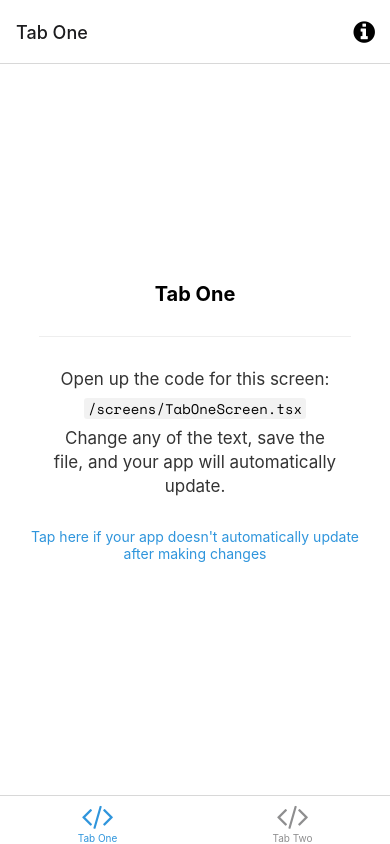
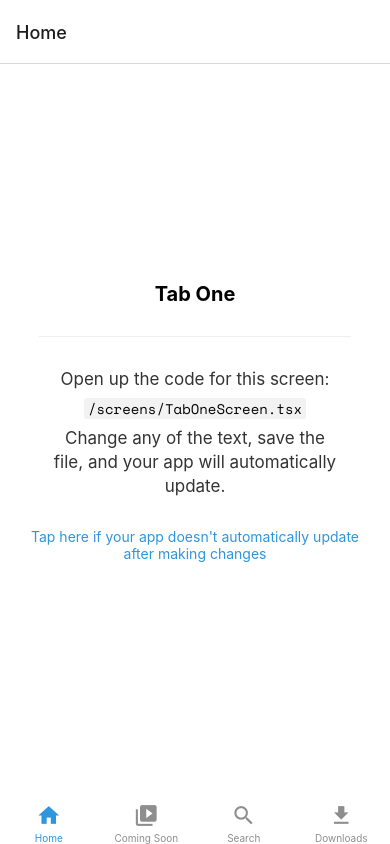
Before and after one commit to sadmann7/netflix-native, a React Native app: screen /Root in a window 390 px wide. Built offline with nearby package versions, Linux system fonts and the light colour scheme; what expo-linking would draw is missing.

Commit message:
:tada: project setup

```diff
--- a/app.json
+++ b/app.json
@@ -6,7 +6,7 @@
     "orientation": "portrait",
     "icon": "./assets/images/icon.png",
     "scheme": "myapp",
-    "userInterfaceStyle": "automatic",
+    "userInterfaceStyle": "dark",
     "splash": {
       "image": "./assets/images/splash.png",
       "resizeMode": "contain",
@@ -15,9 +15,7 @@
     "updates": {
       "fallbackToCacheTimeout": 0
     },
-    "assetBundlePatterns": [
-      "**/*"
-    ],
+    "assetBundlePatterns": ["**/*"],
     "ios": {
       "supportsTablet": true
     },
--- /dev/null
+++ b/navigation/BottomTabNav.tsx
@@ -0,0 +1,72 @@
+import { Pressable, StyleSheet, Text, View } from 'react-native';
+import React from 'react';
+import { createBottomTabNavigator } from '@react-navigation/bottom-tabs';
+import useColorScheme from '../hooks/useColorScheme';
+import Colors from '../constants/Colors';
+import TabOneScreen from '../screens/TabOneScreen';
+import { RootTabParamList } from '../types';
+import { MaterialIcons } from '@expo/vector-icons';
+import TabTwoScreen from '../screens/TabTwoScreen';
+
+const BottomTab = createBottomTabNavigator<RootTabParamList>();
+
+const BottomTabNav = () => {
+  const colorScheme = useColorScheme();
+
+  return (
+    <BottomTab.Navigator
+      initialRouteName="Home"
+      screenOptions={({ route }) => ({
+        tabBarActiveTintColor: Colors[colorScheme].tint,
+        tabBarStyle: {
+          elevation: 0,
+          borderTopWidth: 0,
+        },
+        tabBarIcon: ({ color, size }) => {
+          let iconName: any;
+          switch (route.name) {
+            case 'Home':
+              iconName = 'home';
+              break;
+            case 'Coming_Soon':
+              iconName = 'video-library';
+              break;
+            case 'Search':
+              iconName = 'search';
+              break;
+            case 'Downloads':
+              iconName = 'file-download';
+            default:
+              break;
+          }
+
+          return (
+            <MaterialIcons
+              name={iconName}
+              color={color}
+              size={size}
+              style={styles.tabBarIcon}
+            />
+          );
+        },
+      })}
+    >
+      <BottomTab.Screen name="Home" component={TabOneScreen} />
+      <BottomTab.Screen
+        name="Coming_Soon"
+        component={TabTwoScreen}
+        options={{ title: 'Coming Soon' }}
+      />
+      <BottomTab.Screen name="Search" component={TabTwoScreen} />
+      <BottomTab.Screen name="Downloads" component={TabTwoScreen} />
+    </BottomTab.Navigator>
+  );
+};
+
+export default BottomTabNav;
+
+const styles = StyleSheet.create({
+  tabBarIcon: {
+    marginBottom: -3,
+  },
+});
--- a/navigation/index.tsx
+++ b/navigation/index.tsx
@@ -1,107 +1,48 @@
-/**
- * If you are not familiar with React Navigation, refer to the "Fundamentals" guide:
- * https://reactnavigation.org/docs/getting-started
- *
- */
-import { FontAwesome } from '@expo/vector-icons';
-import { createBottomTabNavigator } from '@react-navigation/bottom-tabs';
-import { NavigationContainer, DefaultTheme, DarkTheme } from '@react-navigation/native';
+import {
+  NavigationContainer,
+  DefaultTheme,
+  DarkTheme,
+} from '@react-navigation/native';
 import { createNativeStackNavigator } from '@react-navigation/native-stack';
 import * as React from 'react';
-import { ColorSchemeName, Pressable } from 'react-native';
+import { ColorSchemeName } from 'react-native';
 
-import Colors from '../constants/Colors';
-import useColorScheme from '../hooks/useColorScheme';
-import ModalScreen from '../screens/ModalScreen';
 import NotFoundScreen from '../screens/NotFoundScreen';
-import TabOneScreen from '../screens/TabOneScreen';
-import TabTwoScreen from '../screens/TabTwoScreen';
-import { RootStackParamList, RootTabParamList, RootTabScreenProps } from '../types';
+
+import { RootStackParamList } from '../types';
+import BottomTabNav from './BottomTabNav';
 import LinkingConfiguration from './LinkingConfiguration';
 
-export default function Navigation({ colorScheme }: { colorScheme: ColorSchemeName }) {
+export default function Navigation({
+  colorScheme,
+}: {
+  colorScheme: ColorSchemeName;
+}) {
   return (
     <NavigationContainer
       linking={LinkingConfiguration}
-      theme={colorScheme === 'dark' ? DarkTheme : DefaultTheme}>
+      theme={colorScheme === 'dark' ? DarkTheme : DefaultTheme}
+    >
       <RootNavigator />
     </NavigationContainer>
   );
 }
 
-/**
- * A root stack navigator is often used for displaying modals on top of all other content.
- * https://reactnavigation.org/docs/modal
- */
 const Stack = createNativeStackNavigator<RootStackParamList>();
 
 function RootNavigator() {
   return (
     <Stack.Navigator>
-      <Stack.Screen name="Root" component={BottomTabNavigator} options={{ headerShown: false }} />
-      <Stack.Screen name="NotFound" component={NotFoundScreen} options={{ title: 'Oops!' }} />
-      <Stack.Group screenOptions={{ presentation: 'modal' }}>
-        <Stack.Screen name="Modal" component={ModalScreen} />
-      </Stack.Group>
+      <Stack.Screen
+        name="Root"
+        component={BottomTabNav}
+        options={{ headerShown: false }}
+      />
+      <Stack.Screen
+        name="NotFound"
+        component={NotFoundScreen}
+        options={{ title: 'Oops!' }}
+      />
     </Stack.Navigator>
   );
 }
-
-/**
- * A bottom tab navigator displays tab buttons on the bottom of the display to switch screens.
- * https://reactnavigation.org/docs/bottom-tab-navigator
- */
-const BottomTab = createBottomTabNavigator<RootTabParamList>();
-
-function BottomTabNavigator() {
-  const colorScheme = useColorScheme();
-
-  return (
-    <BottomTab.Navigator
-      initialRouteName="TabOne"
-      screenOptions={{
-        tabBarActiveTintColor: Colors[colorScheme].tint,
-      }}>
-      <BottomTab.Screen
-        name="TabOne"
-        component={TabOneScreen}
-        options={({ navigation }: RootTabScreenProps<'TabOne'>) => ({
-          title: 'Tab One',
-          tabBarIcon: ({ color }) => <TabBarIcon name="code" color={color} />,
-          headerRight: () => (
-            <Pressable
-              onPress={() => navigation.navigate('Modal')}
-              style={({ pressed }) => ({
-                opacity: pressed ? 0.5 : 1,
-              })}>
-              <FontAwesome
-                name="info-circle"
-                size={25}
-                color={Colors[colorScheme].text}
-                style={{ marginRight: 15 }}
-              />
-            </Pressable>
-          ),
-        })}
-      />
-      <BottomTab.Screen
-        name="TabTwo"
-        component={TabTwoScreen}
-        options={{
-          title: 'Tab Two',
-          tabBarIcon: ({ color }) => <TabBarIcon name="code" color={color} />,
-        }}
-      />
-    </BottomTab.Navigator>
-  );
-}
-
-/**
- * You can explore the built-in icon families and icons on the web at https://icons.expo.fyi/
- */
-function TabBarIcon(props: {
-  name: React.ComponentProps<typeof FontAwesome>['name'];
-  color: string;
-}) {
-  return <FontAwesome size={30} style={{ marginBottom: -3 }} {...props} />;
-}
```
Also changed, not shown: screens/TabOneScreen.tsx (+6 -2 lines), types.tsx (+15 -16 lines).
